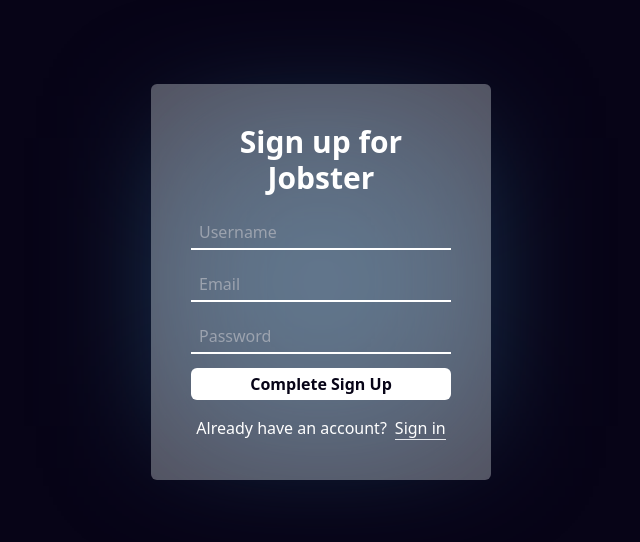
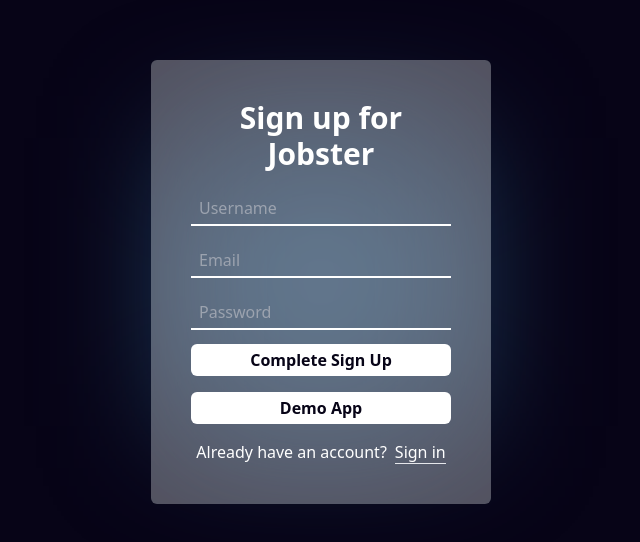
Before and after one commit to hussain-shariff/jobster-frontend, a React (Vite) app: page /register in a window 1280 px wide. Shown: the part 118-660 px from the top of the page, without its empty margins (319-959 px from the left). Built offline with nearby package versions, Linux system fonts and the light colour scheme.

Commit message:
demo app button

```diff
--- a/src/pages/Register.jsx
+++ b/src/pages/Register.jsx
@@ -68,6 +68,17 @@
                     className='ml-2 -mb-1'
                 />
             </button>
+            <button className={`bg-white py-1 rounded-md
+            font-semibold hover:scale-105 ${loading && 'pointer-events-none'} transition ease-out duration-500 w-full text-[#070417]`}
+            type='button'>
+                Demo App
+                <ClipLoader
+                    color='#230e2e'
+                    loading={loading}
+                    size={20}
+                    className='ml-2 -mb-1'
+                />
+            </button>
             <p className='text-center'>Already have an account?
                 <Link to={'/signIn'}>
                     <span className='border-b ml-2 cursor-pointer hover:border-blue-600
--- a/src/pages/SignIn.jsx
+++ b/src/pages/SignIn.jsx
@@ -60,6 +60,16 @@
                     className='ml-2 -mb-1'
                 />
             </button>
+            <button type='button' className={`bg-white py-1 px-10 rounded-md font-semibold hover:scale-105
+            transition ${loading && 'pointer-events-none'} ease-out duration-500 w-full text-black`}>
+                Demo App
+                <ClipLoader
+                    color='#230e2e'
+                    loading={loading}
+                    size={20}
+                    className='ml-2 -mb-1'
+                />
+            </button>
             <p className='text-center'>Need an account?
                 <Link to={'/register'}>
                     <span className='border-b ml-2 cursor-pointer hover:border-blue-600
```
